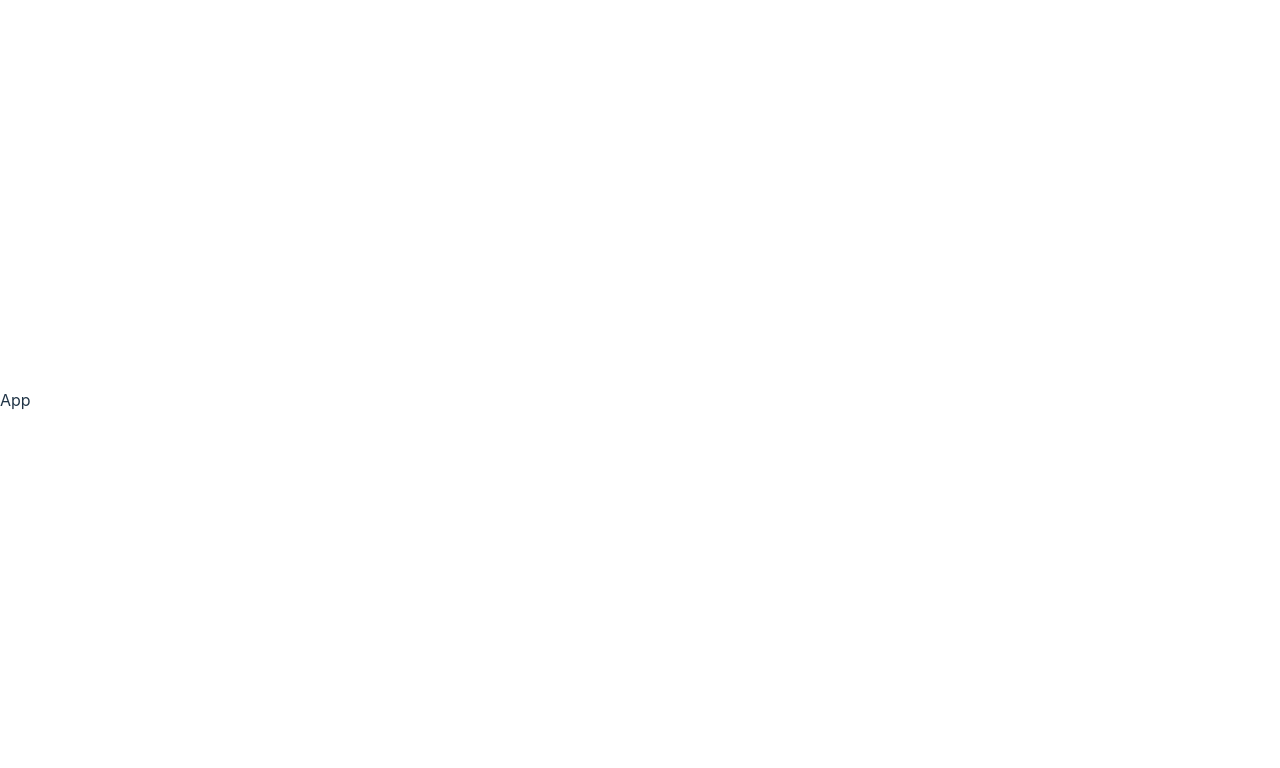
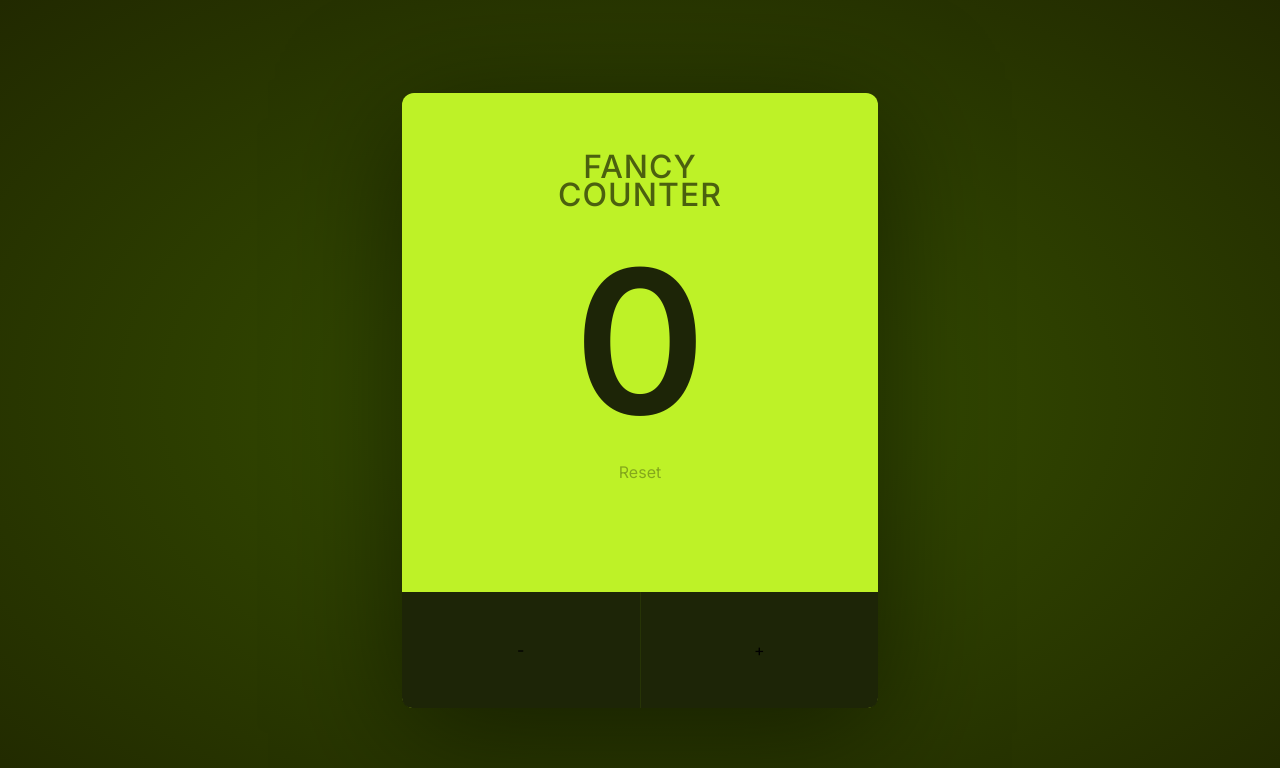
Before and after one commit to mackoctavian/Fancy-Counter, a React (Vite) app: page / in a window 1280 px wide. Shown: the top 768 px of the page. Built offline with nearby package versions, Linux system fonts and the light colour scheme.

Commit message:
Created a simple counter ui

```diff
--- a/src/App.jsx
+++ b/src/App.jsx
@@ -1,8 +1,18 @@
-import React from 'react'
+import { Count } from "./Count"
+import CountButton from "./CountButton"
+import ResetButton from "./ResetButton"
+import Title from "./Title"
 
 function App() {
   return (
-    <div>App</div>
+    <main>
+      <div className="card">
+      <Title />
+      <Count />
+      <ResetButton />
+      <CountButton />
+      </div>
+    </main>
   )
 }
 
--- /dev/null
+++ b/src/Count.jsx
@@ -0,0 +1,5 @@
+export const Count = () => {
+  return (
+    <p className="count">0</p>
+  )
+}
--- /dev/null
+++ b/src/CountButton.jsx
@@ -0,0 +1,8 @@
+export default function CountButton() {
+  return (
+    <div className="button-container">
+      <button className="count-btn">-</button>
+      <button className="count-btn">+</button>
+      </div>
+  )
+}
--- /dev/null
+++ b/src/ResetButton.jsx
@@ -0,0 +1,7 @@
+const ResetButton = () => {
+  return (
+    <button className="reset-btn">Reset</button>
+  )
+}
+
+export default ResetButton
--- /dev/null
+++ b/src/Title.jsx
@@ -0,0 +1,5 @@
+function Title() {
+  return <h1 className="title">Fancy Counter</h1>
+}
+
+export default Title
--- a/src/index.css
+++ b/src/index.css
@@ -1,69 +1,138 @@
-:root {
-  font-family: Inter, system-ui, Avenir, Helvetica, Arial, sans-serif;
-  line-height: 1.5;
-  font-weight: 400;
+@import url("https://fonts.googleapis.com/css2?family=Inter:wght@300;400;500;600;700;800;900&display=swap");
 
-  color-scheme: light dark;
-  color: rgba(255, 255, 255, 0.87);
-  background-color: #242424;
-
-  font-synthesis: none;
-  text-rendering: optimizeLegibility;
-  -webkit-font-smoothing: antialiased;
-  -moz-osx-font-smoothing: grayscale;
-  -webkit-text-size-adjust: 100%;
+* {
+  margin: 0;
+  padding: 0;
+  box-sizing: border-box;
 }
 
-a {
-  font-weight: 500;
-  color: #646cff;
-  text-decoration: inherit;
-}
-a:hover {
-  color: #535bf2;
+button {
+  all: unset;
 }
 
 body {
-  margin: 0;
-  display: flex;
-  place-items: center;
-  min-width: 320px;
-  min-height: 100vh;
+  font-family: Inter, sans-serif;
+  height: 100vh;
+  background-image: radial-gradient(ellipse, #385300, #212900);
 }
 
-h1 {
-  font-size: 3.2em;
-  line-height: 1.1;
+#root {
+  width: 100%;
+  height: 100%;
 }
 
-button {
-  border-radius: 8px;
-  border: 1px solid transparent;
-  padding: 0.6em 1.2em;
-  font-size: 1em;
-  font-weight: 500;
-  font-family: inherit;
-  background-color: #1a1a1a;
-  cursor: pointer;
-  transition: border-color 0.25s;
-}
-button:hover {
-  border-color: #646cff;
-}
-button:focus,
-button:focus-visible {
-  outline: 4px auto -webkit-focus-ring-color;
+main {
+  width: 100%;
+  height: 100%;
+  display: flex;
+  justify-content: center;
+  align-items: center;
 }
 
-@media (prefers-color-scheme: light) {
-  :root {
-    color: #213547;
-    background-color: #ffffff;
+.card {
+  background-color: #bef227;
+  width: 476px;
+  height: 615px;
+  border-radius: 12px;
+  box-shadow: 0 25px 121px rgba(0, 0, 0, 0.5);
+  display: flex;
+  flex-direction: column;
+  align-items: center;
+  transition: all 0.4s;
+}
+
+.card--limit {
+  background-color: #a3d11b;
+}
+
+.title {
+  opacity: 0.6;
+  text-transform: uppercase;
+  letter-spacing: 1px;
+  width: 200px;
+  text-align: center;
+  line-height: 0.9;
+  font-weight: 500;
+  font-size: 32px;
+  margin-top: 60px;
+}
+
+.count {
+  color: #1d2507;
+  font-size: 200px;
+  font-weight: 600;
+  margin-top: 10px;
+}
+
+.reset-btn {
+  cursor: pointer;
+  opacity: 0.3;
+  transition: all 0.4s;
+}
+
+.reset-btn:hover,
+.reset-btn:focus {
+  opacity: 0.5;
+}
+
+.reset-btn-icon {
+  color: #1d2507;
+  height: 40px;
+  width: 40px;
+}
+
+.button-container {
+  background-color: #1d2507;
+  height: 116px;
+  width: 100%;
+  margin-top: auto;
+  border-bottom-right-radius: 10px;
+  border-bottom-left-radius: 10px;
+  display: flex;
+}
+
+.count-btn {
+  flex: 1;
+  display: flex;
+  justify-content: center;
+  align-items: center;
+  cursor: pointer;
+  transition: all 0.4s;
+}
+
+.count-btn:first-child {
+  border-right: 1px solid rgba(189, 254, 0, 0.07);
+}
+
+.count-btn:hover,
+.count-btn:focus {
+  background-color: #212b06;
+}
+
+.count-btn--plus {
+  border-left: 1px solid rgba(189, 254, 0, 0.15);
+}
+
+.count-btn-icon {
+  color: #bdfe00;
+  opacity: 0.9;
+  height: 40px;
+  width: 40px;
+}
+
+@media (max-width: 680px) or (max-height: 730px) {
+  .card {
+    width: 100%;
+    height: 100%;
+    border-radius: 0;
   }
-  a:hover {
-    color: #747bff;
+
+  .title {
+    margin-top: 100px;
   }
-  button {
-    background-color: #f9f9f9;
+
+  .buttons {
+    border-bottom-left-radius: 0;
+    border-bottom-right-radius: 0;
   }
 }
```
Also changed, not shown: 1 other file (tests, documents, lock files or other folders).
